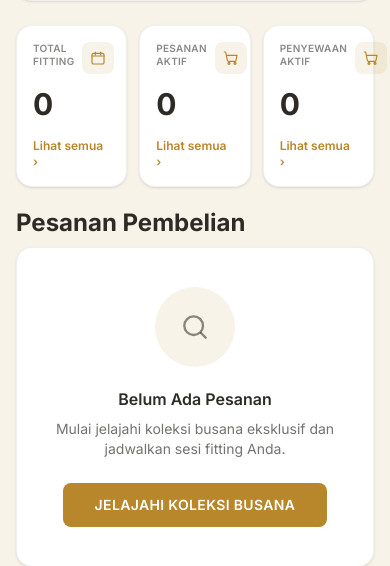
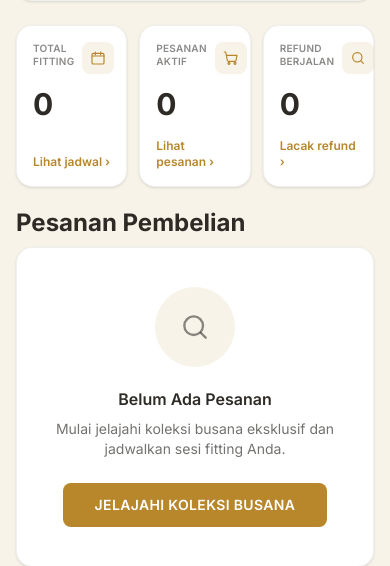
Before and after one commit to dhimasandreo67-bit/alnay, a Laravel app: page /akun in a window 390 px wide. Shown: the part 642-1208 px from the top of the page. Run offline with Laravel 12, Linux system fonts and the light colour scheme; a user stored in the database is signed in; data comes from the database, SQL or seed files in the repository; data that the repository does not hold is empty; style sheets or scripts are compiled from the project's sources.

Commit message:
change double card to refund

```diff
--- a/resources/views/customer/akun/index.blade.php
+++ b/resources/views/customer/akun/index.blade.php
@@ -20,9 +20,9 @@
     ];
 
     $statKartu = [
-        ['panel' => 'fitting',   'label' => 'Total Fitting',    'nilai' => $totalFitting,   'icon' => 'calendar'],
-        ['panel' => 'ringkasan', 'label' => 'Pesanan Aktif',    'nilai' => $pesananAktif,   'icon' => 'cart'],
-        ['panel' => 'penyewaan', 'label' => 'Penyewaan Aktif',  'nilai' => $penyewaanAktif, 'icon' => 'cart'],
+        ['panel' => 'fitting',   'label' => 'Total Fitting',    'nilai' => $totalFitting,   'icon' => 'calendar',    'cta' => 'Lihat jadwal'],
+        ['panel' => 'ringkasan', 'label' => 'Pesanan Aktif',    'nilai' => $pesananAktif,   'icon' => 'cart',        'cta' => 'Lihat pesanan'],
+        ['panel' => 'refund',    'label' => 'Refund Berjalan',  'nilai' => $refundAktif,    'icon' => 'refresh-cw',  'cta' => 'Lacak refund', 'aksen' => true],
     ];
 
     $kartu    = 'bg-white rounded-2xl border border-line/60 shadow-sm';
@@ -171,10 +171,10 @@
                             style="--d: {{ $i * 0.06 }}s;">
                         <div class="flex items-start justify-between gap-2">
                             <p class="text-[10px] md:text-xs font-semibold uppercase tracking-wide text-ink/50 leading-tight">{{ $k['label'] }}</p>
-                            <span class="w-8 h-8 rounded-lg bg-gold/10 text-gold flex items-center justify-center shrink-0"><x-icon name="{{ $k['icon'] }}" :size="16" /></span>
+                            <span class="w-8 h-8 rounded-lg {{ ($k['aksen'] ?? false) && $k['nilai'] > 0 ? 'bg-amber-100 text-amber-700' : 'bg-gold/10 text-gold' }} flex items-center justify-center shrink-0"><x-icon name="{{ $k['icon'] }}" :size="16" /></span>
                         </div>
                         <p class="font-display text-3xl font-bold text-ink/90 mt-3">{{ $k['nilai'] }}</p>
-                        <span class="mt-auto pt-4 text-xs md:text-sm font-semibold text-gold">Lihat semua &rsaquo;</span>
+                        <span class="mt-auto pt-4 text-xs md:text-sm font-semibold text-gold">{{ $k['cta'] ?? 'Lihat semua' }} &rsaquo;</span>
                     </button>
                 @endforeach
             </div>
```
